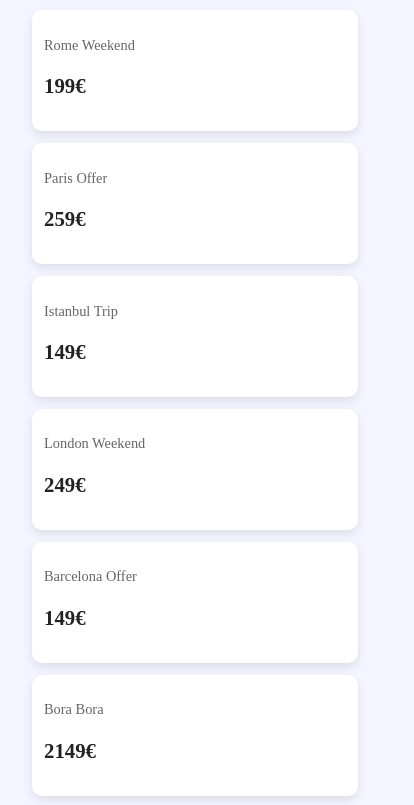
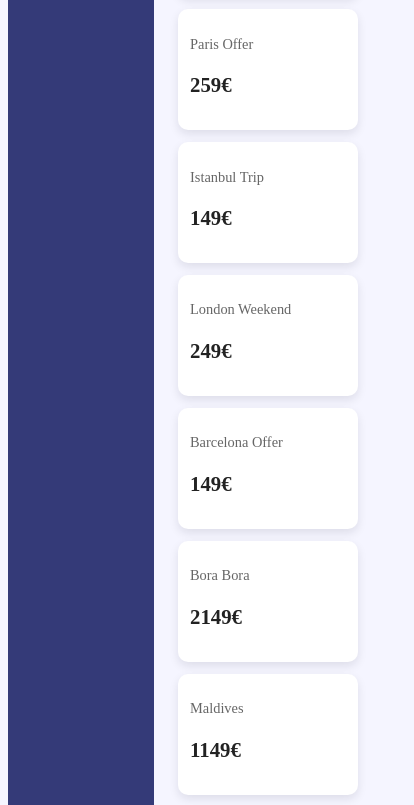
Before and after one commit to nikolisaku/Nama-Travel, a plain HTML site: page deals.html in a window 390 px wide. Shown: the part 267-1072 px from the top of the page, 414 px wide, since content can reach past the window. Drawn offline with Linux system fonts and the light colour scheme.

Commit message:
Update deals.css

```diff
--- a/deals.css
+++ b/deals.css
@@ -157,17 +157,3 @@
 .btn:hover {
     background: #4338ca;
 }
-
-/* FOR PHONE */
-@media (max-width: 768px) {
-    .layout {
-        flex-direction: column;
-    }
-
-    .sidebar {
-        width: 100%;
-        display: flex;
-        align-items: center;
-        justify-content: space-between;
-    }
-}
```
